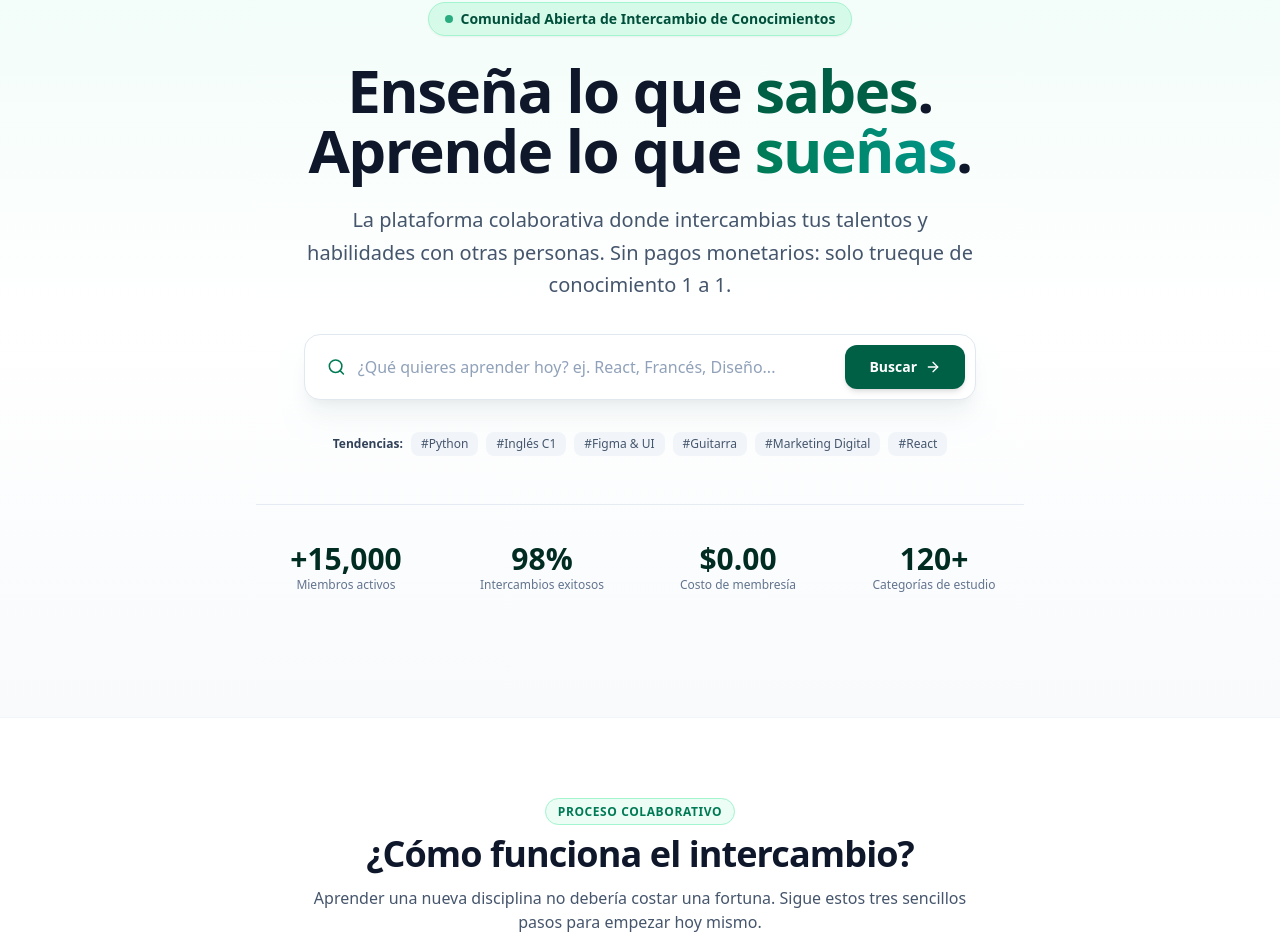
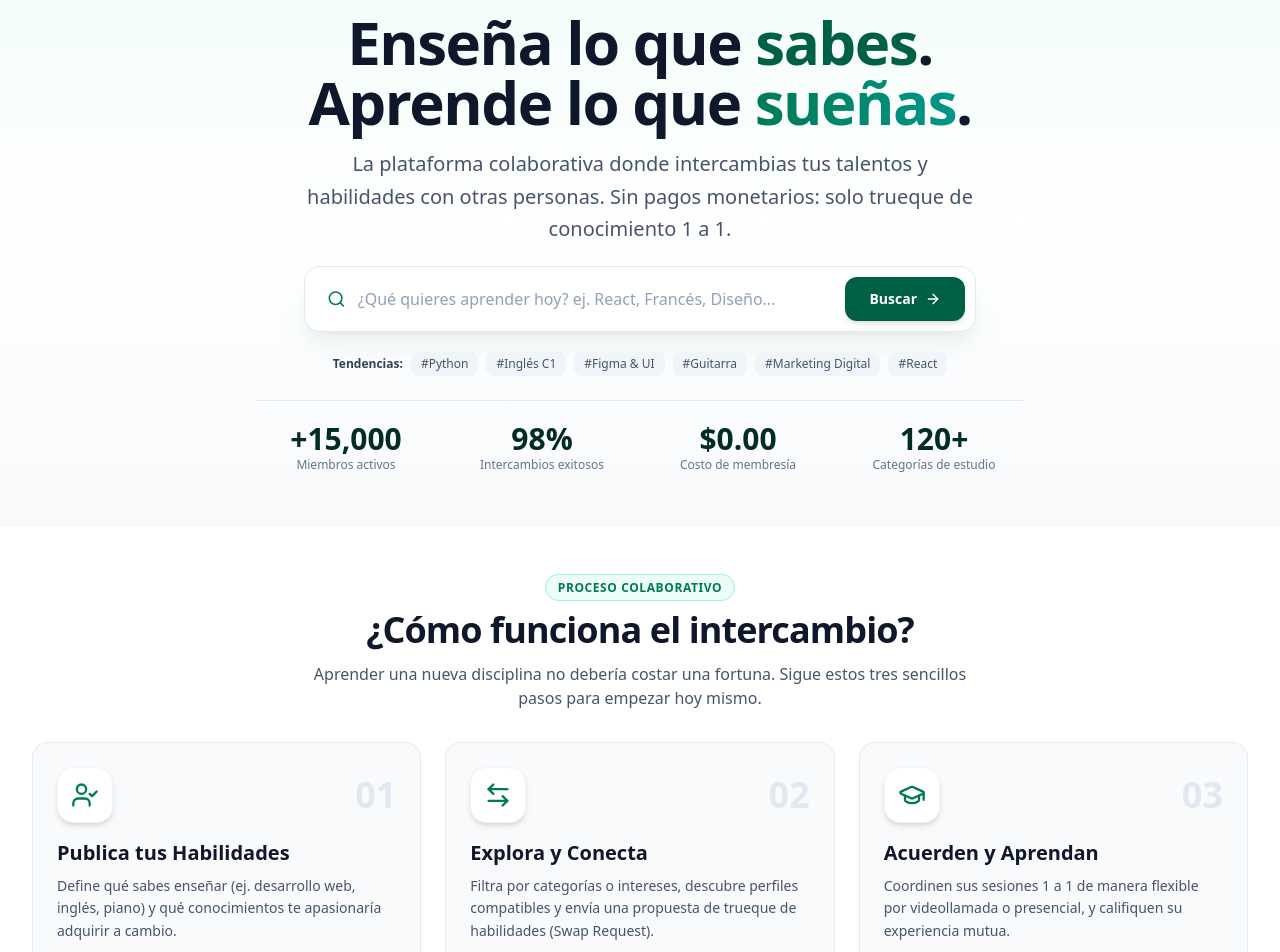
Before and after one commit to Jaquevi/skilwap, a React (Vite) app: page / in a window 1280 px wide. Shown: the part 195-1147 px from the top of the page. Built offline with nearby package versions, Linux system fonts and the light colour scheme; no server answers.

Commit message:
Reducir los espacios verticales de Inicio

```diff
--- a/src/components/home/Hero.jsx
+++ b/src/components/home/Hero.jsx
@@ -13,7 +13,7 @@ export const Hero = ({ searchQuery, setSearchQuery }) => {
   const trendingTags = ['Python', 'Inglés C1', 'Figma & UI', 'Guitarra', 'Marketing Digital', 'React'];
 
   return (
-    <section id="home" className="relative overflow-hidden bg-gradient-to-b from-emerald-50/70 via-white to-slate-50 pt-12 pb-20 lg:pt-20 lg:pb-28">
+    <section id="home" className="relative overflow-hidden bg-gradient-to-b from-emerald-50/70 via-white to-slate-50 pt-8 pb-10 sm:pt-10 lg:pb-12">
       {/* Decorative background glows */}
       <div className="absolute top-0 left-1/2 -translate-x-1/2 w-full max-w-7xl h-96 bg-gradient-to-tr from-emerald-200/30 via-emerald-100/40 to-transparent blur-3xl pointer-events-none -z-10" />
 
@@ -21,24 +21,24 @@ export const Hero = ({ searchQuery, setSearchQuery }) => {
         <div className="text-center max-w-3xl mx-auto">
 
           {/* Badge */}
-          <div className="inline-flex items-center gap-2 px-4 py-1.5 rounded-full bg-emerald-100/80 border border-emerald-200 text-emerald-900 text-xs sm:text-sm font-semibold mb-6 shadow-xs animate-bounce-short">
+          <div className="inline-flex items-center gap-2 px-4 py-1.5 rounded-full bg-emerald-100/80 border border-emerald-200 text-emerald-900 text-xs sm:text-sm font-semibold mb-4 shadow-xs animate-bounce-short">
             <span className="w-2 h-2 rounded-full bg-emerald-600 animate-pulse"></span>
             Comunidad Abierta de Intercambio de Conocimientos
           </div>
 
           {/* Main Title */}
-          <h1 className="text-4xl sm:text-5xl lg:text-6xl font-black text-slate-900 tracking-tight leading-tight sm:leading-none mb-6">
+          <h1 className="text-4xl sm:text-5xl lg:text-6xl font-black text-slate-900 tracking-tight leading-tight sm:leading-none mb-4">
             Enseña lo que <span className="text-emerald-800">sabes</span>.<br />
             Aprende lo que <span className="bg-gradient-to-r from-emerald-700 to-teal-600 bg-clip-text text-transparent">sueñas</span>.
           </h1>
 
           {/* Subtitle */}
-          <p className="text-lg sm:text-xl text-slate-600 font-normal leading-relaxed mb-8 max-w-2xl mx-auto">
+          <p className="text-lg sm:text-xl text-slate-600 font-normal leading-relaxed mb-5 max-w-2xl mx-auto">
             La plataforma colaborativa donde intercambias tus talentos y habilidades con otras personas. Sin pagos monetarios: solo trueque de conocimiento 1 a 1.
           </p>
 
           {/* Search Box */}
-          <form onSubmit={(event) => { event.preventDefault(); search(searchQuery); }} className="max-w-2xl mx-auto mb-8 bg-white p-2.5 rounded-2xl shadow-xl shadow-emerald-950/5 border border-slate-200 flex flex-col sm:flex-row items-center gap-2">
+          <form onSubmit={(event) => { event.preventDefault(); search(searchQuery); }} className="max-w-2xl mx-auto mb-5 bg-white p-2.5 rounded-2xl shadow-xl shadow-emerald-950/5 border border-slate-200 flex flex-col sm:flex-row items-center gap-2">
             <div className="flex items-center gap-3 px-3 w-full text-slate-400">
               <Search className="w-5 h-5 text-emerald-700" />
               <input
@@ -60,7 +60,7 @@ export const Hero = ({ searchQuery, setSearchQuery }) => {
           </form>
 
           {/* Trending Tags */}
-          <div className="flex items-center justify-center gap-2 flex-wrap text-xs text-slate-500 mb-12">
+          <div className="flex items-center justify-center gap-2 flex-wrap text-xs text-slate-500 mb-6">
             <span className="font-semibold text-slate-700">Tendencias:</span>
             {trendingTags.map((tag) => (
               <button
@@ -74,20 +74,20 @@ export const Hero = ({ searchQuery, setSearchQuery }) => {
           </div>
 
           {/* Key Metric Highlights */}
-          <div className="grid grid-cols-2 md:grid-cols-4 gap-4 pt-6 border-t border-slate-200/80">
-            <div className="p-3 text-center">
+          <div className="grid grid-cols-2 md:grid-cols-4 gap-x-4 gap-y-3 pt-4 border-t border-slate-200/80">
+            <div className="py-1 text-center">
               <div className="text-2xl sm:text-3xl font-extrabold text-emerald-950">+15,000</div>
               <div className="text-xs text-slate-500 font-medium">Miembros activos</div>
             </div>
-            <div className="p-3 text-center">
+            <div className="py-1 text-center">
               <div className="text-2xl sm:text-3xl font-extrabold text-emerald-950">98%</div>
               <div className="text-xs text-slate-500 font-medium">Intercambios exitosos</div>
             </div>
-            <div className="p-3 text-center">
+            <div className="py-1 text-center">
               <div className="text-2xl sm:text-3xl font-extrabold text-emerald-950">$0.00</div>
               <div className="text-xs text-slate-500 font-medium">Costo de membresía</div>
             </div>
-            <div className="p-3 text-center">
+            <div className="py-1 text-center">
               <div className="text-2xl sm:text-3xl font-extrabold text-emerald-950">120+</div>
               <div className="text-xs text-slate-500 font-medium">Categorías de estudio</div>
             </div>
--- a/src/components/home/HowItWorks.jsx
+++ b/src/components/home/HowItWorks.jsx
@@ -11,11 +11,11 @@ export const HowItWorks = ({ asPage = false }) => {
   ];
 
   return (
-    <section id="how-it-works" className="py-20 bg-white border-y border-slate-100">
+    <section id="how-it-works" className="py-9 sm:py-12 bg-white border-y border-slate-100">
       <div className="max-w-7xl mx-auto px-4 sm:px-6 lg:px-8">
 
         {/* Section Header */}
-        <div className="text-center max-w-2xl mx-auto mb-16">
+        <div className="text-center max-w-2xl mx-auto mb-7 sm:mb-8">
           <span className="text-xs font-bold uppercase tracking-wider text-emerald-700 bg-emerald-50 px-3 py-1 rounded-full border border-emerald-200">
             Proceso Colaborativo
           </span>
@@ -28,14 +28,14 @@ export const HowItWorks = ({ asPage = false }) => {
         </div>
 
         {/* Steps Grid */}
-        <div className="grid md:grid-cols-3 gap-8 relative">
+        <div className="grid md:grid-cols-3 gap-4 lg:gap-6 relative">
           {HOW_IT_WORKS_STEPS.map((step, idx) => (
             <div
               key={step.step}
-              className="relative p-8 rounded-2xl bg-slate-50 border border-slate-200/80 hover:border-emerald-300 hover:shadow-xl hover:shadow-emerald-950/5 transition-all duration-300 group"
+              className="relative p-5 lg:p-6 rounded-2xl bg-slate-50 border border-slate-200/80 hover:border-emerald-300 hover:shadow-xl hover:shadow-emerald-950/5 transition-all duration-300 group"
             >
               {/* Step number badge */}
-              <div className="flex items-center justify-between mb-6">
+              <div className="flex items-center justify-between mb-4">
                 <div className="w-14 h-14 rounded-2xl bg-white shadow-md border border-slate-100 flex items-center justify-center group-hover:scale-110 group-hover:bg-emerald-50 transition-all">
                   {stepIcons[idx]}
                 </div>
@@ -44,14 +44,14 @@ export const HowItWorks = ({ asPage = false }) => {
                 </span>
               </div>
 
-              <h3 className="text-xl font-bold text-slate-900 mb-3 group-hover:text-emerald-800 transition-colors">
+              <h3 className="text-xl font-bold text-slate-900 mb-2 group-hover:text-emerald-800 transition-colors">
                 {step.title}
               </h3>
               <p className="text-slate-600 text-sm leading-relaxed">
                 {step.description}
               </p>
 
-              <div className="mt-6 flex items-center gap-1.5 text-xs font-semibold text-emerald-700 opacity-0 group-hover:opacity-100 transition-opacity">
+              <div className="mt-3 flex items-center gap-1.5 text-xs font-semibold text-emerald-700 opacity-0 group-hover:opacity-100 transition-opacity">
                 <CheckCircle className="w-4 h-4" />
                 <span>Simple y transparente</span>
               </div>
--- a/src/components/skills/SkillCatalog.jsx
+++ b/src/components/skills/SkillCatalog.jsx
@@ -24,11 +24,11 @@ export const SkillCatalog = ({ searchQuery, setSearchQuery, onSelectSkillToSwap,
   });
 
   return (
-    <section id="skills" className="py-20 bg-slate-50">
+    <section id="skills" className="py-9 sm:py-12 bg-slate-50">
       <div className="max-w-7xl mx-auto px-4 sm:px-6 lg:px-8">
 
         {/* Section Title */}
-        <div className="flex flex-col md:flex-row md:items-end justify-between mb-10 gap-4">
+        <div className="flex flex-col md:flex-row md:items-end justify-between mb-6 gap-4">
           <div>
             <span className="text-xs font-bold uppercase tracking-wider text-emerald-700 bg-emerald-100/70 px-3 py-1 rounded-full">
               Catálogo de Intercambio
```
